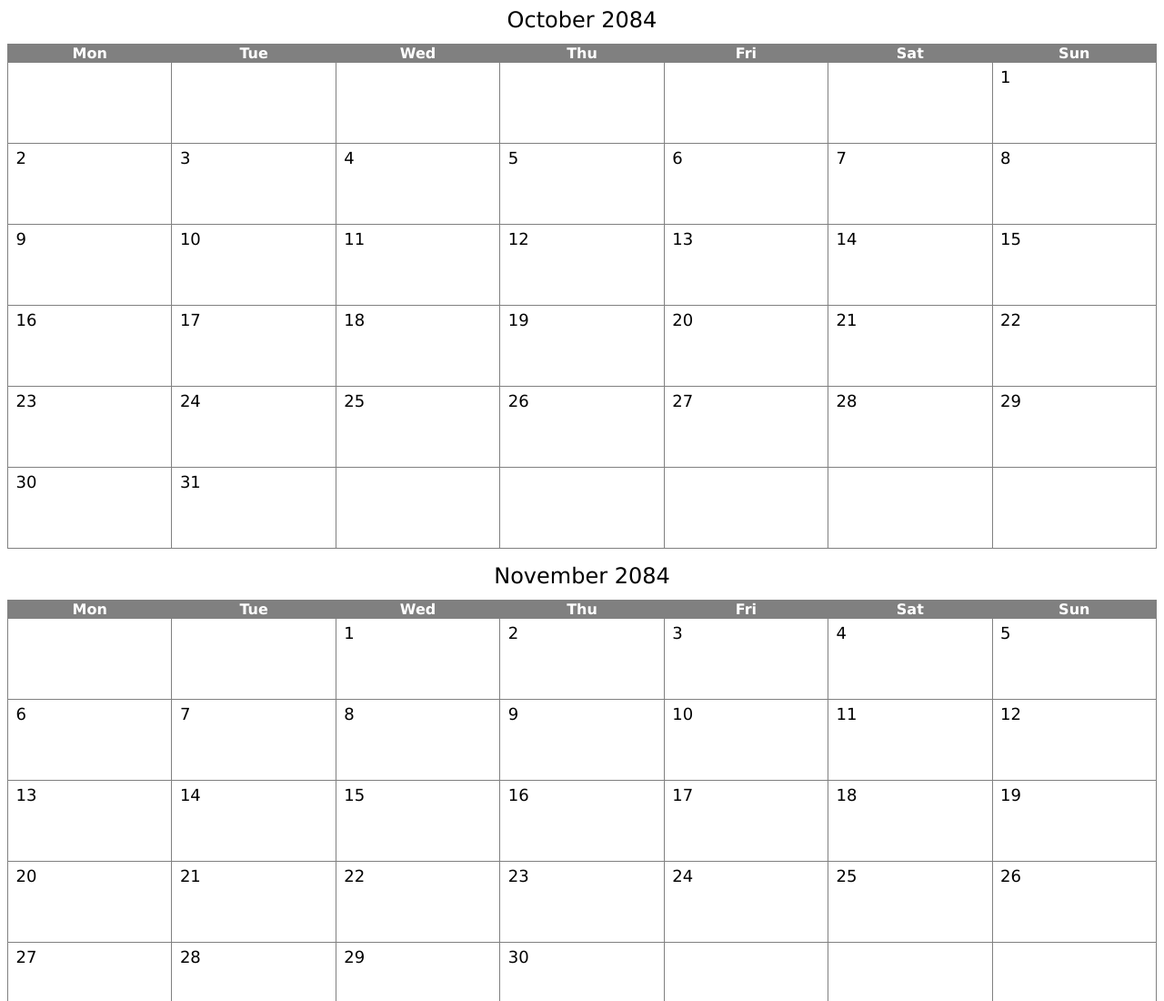
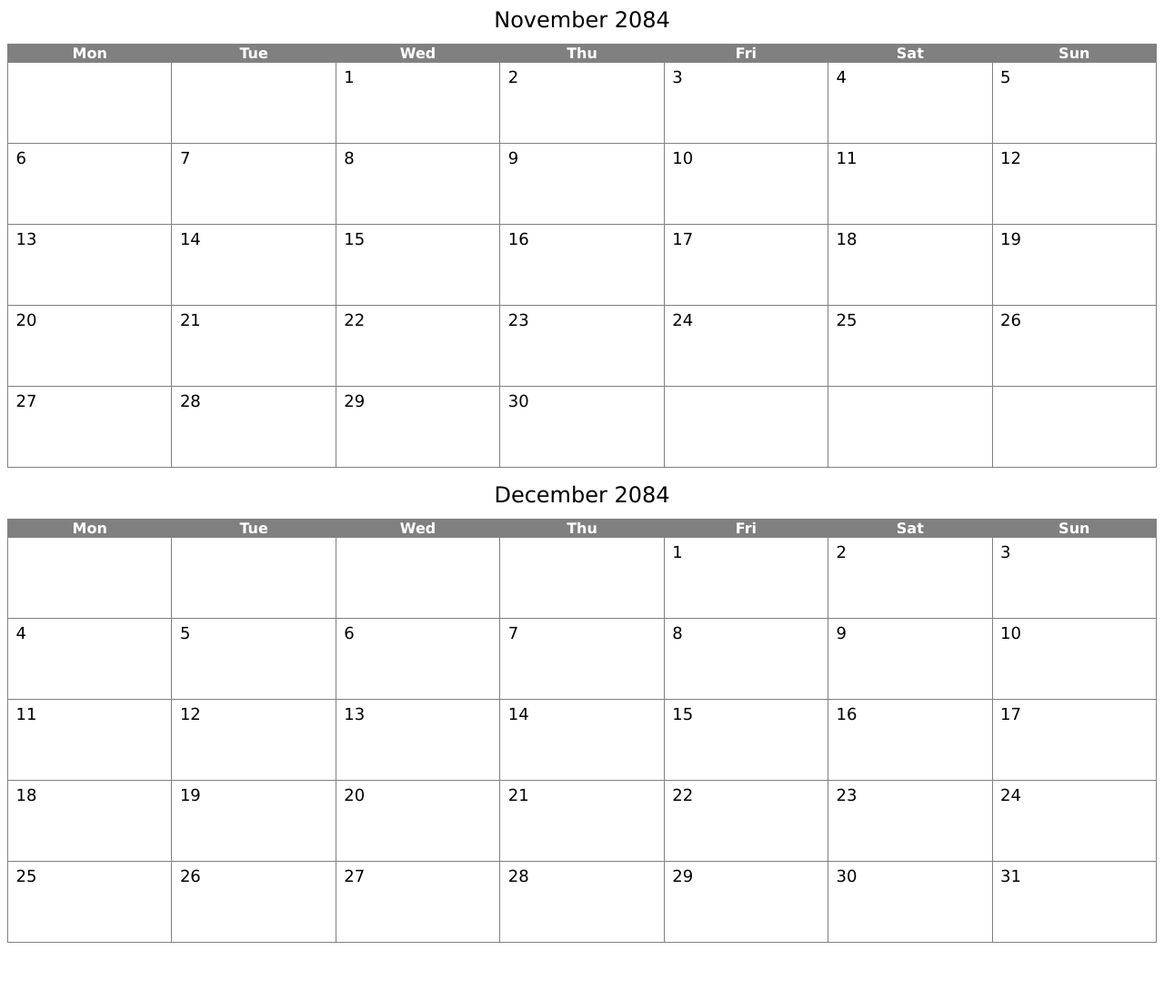
Before and after one commit to iwestlin/2084.today, a plain HTML site: page index.html in a window 1280 px wide. Shown: the top 1100 px of the page at 91% size. After the commit the page ends 1044 px from the top, so only its background shows below. Drawn offline with Linux system fonts and the light colour scheme.

Commit message:
remove october

```diff
--- a/index.html
+++ b/index.html
@@ -69,73 +69,6 @@
 </head>
 
 <body>
-  <div class="title">October 2084</div>
-  <table border="1">
-    <tr>
-      <th>Mon</th>
-      <th>Tue</th>
-      <th>Wed</th>
-      <th>Thu</th>
-      <th>Fri</th>
-      <th>Sat</th>
-      <th>Sun</th>
-    </tr>
-    <tr>
-      <td><span class="date">&nbsp;</span></td>
-      <td><span class="date">&nbsp;</span></td>
-      <td><span class="date">&nbsp;</span></td>
-      <td><span class="date">&nbsp;</span></td>
-      <td><span class="date">&nbsp;</span></td>
-      <td><span class="date">&nbsp;</span></td>
-      <td><span class="date">1</span></td>
-    </tr>
-    <tr>
-      <td><span class="date">2</span></td>
-      <td><span class="date">3</span></td>
-      <td><span class="date">4</span></td>
-      <td><span class="date">5</span></td>
-      <td><span class="date">6</span></td>
-      <td><span class="date">7</span></td>
-      <td><span class="date">8</span></td>
-    </tr>
-    <tr>
-      <td><span class="date">9</span></td>
-      <td><span class="date">10</span></td>
-      <td><span class="date">11</span></td>
-      <td><span class="date">12</span></td>
-      <td><span class="date">13</span></td>
-      <td><span class="date">14</span></td>
-      <td><span class="date">15</span></td>
-    </tr>
-    <tr>
-      <td><span class="date">16</span></td>
-      <td><span class="date">17</span></td>
-      <td><span class="date">18</span></td>
-      <td><span class="date">19</span></td>
-      <td><span class="date">20</span></td>
-      <td><span class="date">21</span></td>
-      <td><span class="date">22</span></td>
-    </tr>
-    <tr>
-      <td><span class="date">23</span></td>
-      <td><span class="date">24</span></td>
-      <td><span class="date">25</span></td>
-      <td><span class="date">26</span></td>
-      <td><span class="date">27</span></td>
-      <td><span class="date">28</span></td>
-      <td><span class="date">29</span></td>
-    </tr>
-    <tr>
-      <td><span class="date">30</span></td>
-      <td><span class="date">31</span></td>
-      <td><span class="date">&nbsp;</span></td>
-      <td><span class="date">&nbsp;</span></td>
-      <td><span class="date">&nbsp;</span></td>
-      <td><span class="date">&nbsp;</span></td>
-      <td><span class="date">&nbsp;</span></td>
-    </tr>
-  </table>
-  <p>
     <div class="title">November 2084</div>
     <table border="1">
       <tr>
```
